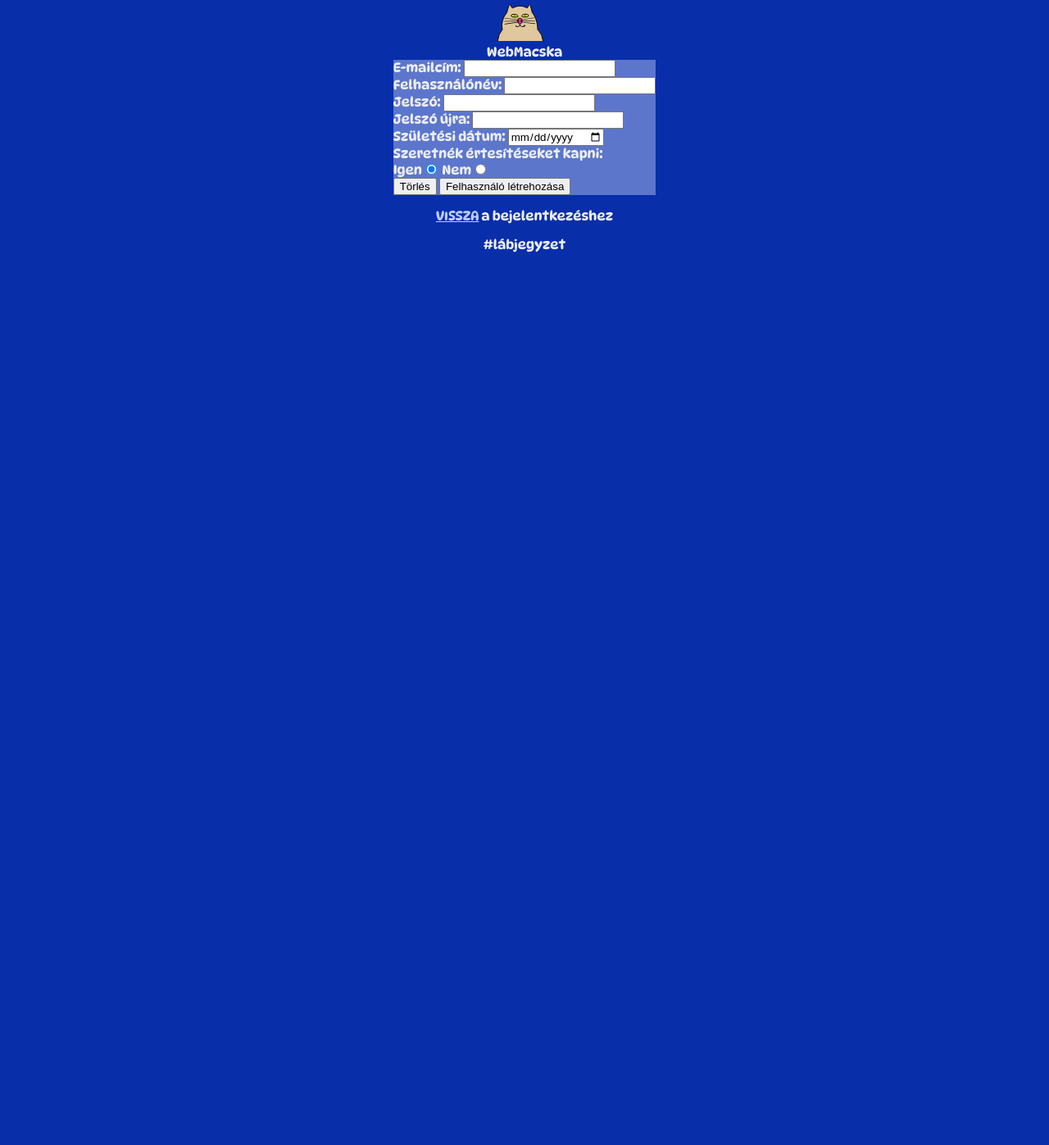
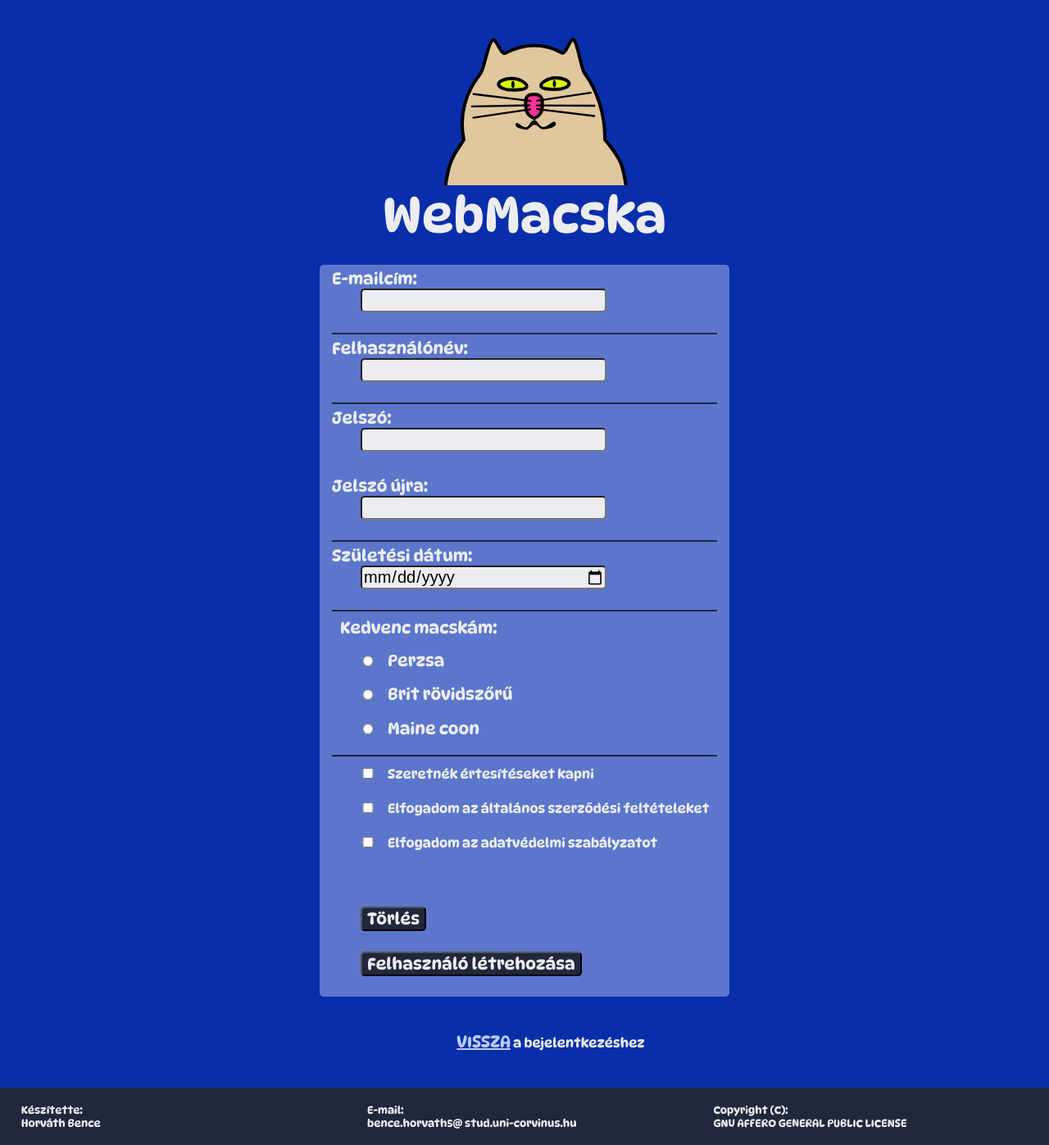
Before and after one commit to Horvath-B/webfejlesztes, a PHP site: page /pages/registration.html in a window 1280 px wide. Shown: the whole page at 82% size. Before the commit the page ends 308 px from the top, so only its background shows below. Run offline with PHP 8.4, Linux system fonts and the light colour scheme.

Commit message:
Reszponzivitás
Reszponzívvá téve, már csak a kezdő oldal és több kép van hátra.

```diff
--- a/pages/registration.html
+++ b/pages/registration.html
@@ -1,9 +1,9 @@
 <!DOCTYPE html>
-<html lang="en">
+<html lang="hu">
 <head>
     <meta charset="UTF-8">
     <meta name="viewport" content="width=device-width, initial-scale=1.0">
-    <title>Registration</title>
+    <title>WebMacska-Regisztráció</title>
     <link rel="stylesheet" href="../style.css">
     <style>@font-face {
         font-family: "DP";
@@ -11,25 +11,46 @@
     }</style>
 </head>
 <body>
-    <section>
+    <section class="f_logo">
         <img src="../images/logo.svg" alt="logo">
         <p style="margin: 0;padding: 0;">WebMacska</p>
     </section>
     <form action="https://rf.uni-corvinus.hu/webfejlesztes/receive.php" method="post">
-        <label>E-mailcím: <input type="email" name="email" class="arial"><br></label>
-        <label>Felhasználónév: <input type="text" name="username" class="arial"><br></label>
-        <label>Jelszó: <input type="password" name="password" class="arial"><br></label>
-        <label>Jelszó újra: <input type="password" name="password_again" class="arial"><br></label>
-        <label>Születési dátum: <input type="date" name="birth_date" class="arial"><br></label>
-        Szeretnék értesítéseket kapni: <br>
-        <label>Igen<input type="radio" name="notification" value="yes" checked></label>
-        <label>Nem<input type="radio" name="notification" value="no"></label><br>
-        <input type="reset" value="Törlés">
-        <input type="submit" value="Felhasználó létrehozása"><br>
+        <label for="em">E-mailcím:</label><input type="email" name="email" class="arial" id="em"><hr>
+        <label for="usr">Felhasználónév:</label><input type="text" name="username" class="arial" id="usr"><hr>
+        <label for="psw1">Jelszó:</label><input type="password" name="password" class="arial" id="psw1">
+        <label for="psw2">Jelszó újra:</label><input type="password" name="password_again" class="arial" id="psw2"><hr>
+        <label for="dt">Születési dátum:</label><input type="date" name="birth_date" class="arial" id="dt">
+        <hr>
+        <p class="pp">
+            Kedvenc macskám:<br>
+            <input type="radio" name="fav" value="persian" id="radio_a"><label for="radio_a">Perzsa</label><br>
+            <input type="radio" name="fav" value="brit" id="radio_b"><label for="radio_b">Brit rövidszőrű</label><br>
+            <input type="radio" name="fav" value="maine_coon" id="radio_c"><label for="radio_c">Maine coon</label><br>
+        </p>
+        <hr>
+        <p class="pp">
+            <input type="checkbox" name="check1" value="notification" id="check_a"><label for="check_a" class="check">Szeretnék értesítéseket kapni</label><br>
+            <input type="checkbox" name="check2" value="terms" id="check_b"><label for="check_b" class="check">Elfogadom az általános szerződési feltételeket</label><br>
+            <input type="checkbox" name="check3" value="privacy" id="check_c"><label for="check_c" class="check">Elfogadom az adatvédelmi szabályzatot</label><br>
+        </p>
+        <input type="reset" value="Törlés" class="bttn">
+        <input type="submit" value="Felhasználó létrehozása" class="bttn">
     </form>
-    <p><a href="../index.html" class="aa">VISSZA</a> a bejelentkezéshez</p>
+    <p class="pp"><a href="../index.html" class="aa">VISSZA</a> a bejelentkezéshez</p>
     <footer>
-        #lábjegyzet
+        <div class="outer">
+            <div>Készítette:</div>
+            <div>Horváth Bence</div>
+        </div>
+        <div class="outer">
+            <div>E-mail:</div>
+            <div>bence.horvath5@ stud.uni-corvinus.hu</div>
+        </div>
+        <div class="outer">
+            <div>Copyright (C):</div>
+            <div>GNU AFFERO GENERAL PUBLIC LICENSE</div>
+        </div>
     </footer>
 </body>
 </html>
--- a/style.css
+++ b/style.css
@@ -15,6 +15,7 @@ body{
     flex-direction: column;
     font-family: 'DP';
     align-items: center;
+    min-height: 100vh; /*footer mindig alul: https://www.30secondsofcode.org/css/s/footer-at-the-bottom/*/
 }
 a{text-decoration: none;}
 a:visited{color: #ECEDF0;}
@@ -243,8 +254,228 @@ header ul li img{
 .aa, .aa:visited{
     text-decoration: underline;
     color:#BBCBFF;
+    font-size: 20px;
 }
 .aa:hover, .aa:visited:hover{color:#5C76CC}
+
+.f_logo{
+    min-width: 315px;
+    width: 80vw;
+    min-height: 150px;
+    display: flex;
+    flex-direction: row;
+    justify-content: center;
+    margin: 5% 0 10% 0;
+}
+.f_logo img{
+    min-height: 100px;
+    height: 15vh;
+}
+.f_logo p{
+    text-align: center;
+    font-size: 40px;
+    width: 100%;
+    margin:0;
+}
+
 form{
+    min-width: 315px;
+    width: 60vw;
     background-color: #5C76CC;
+    font-size: 20px;
+    display: flex;
+    flex-direction: column;
+    border-radius: 5px;
+    padding: 0;
+    margin-bottom: 3%;
 }
+form label{
+    margin: 1% 0 0 3%;
+}
+form input{
+    font-size: 20px;
+    margin: 0 0 5% 10%;
+    width: 75%;
+    max-width: 300px;
+    border-radius: 5px;
+    background-color: #ECEDF0;
+}
+form input.bttn{
+    font-family: 'DP';
+    background-color: #21273C;
+    color: #ECEDF0;
+    width: fit-content;
+
+}
+form input.bttn:hover{
+    background-color: #BBCBFF;
+    color: #5C76CC;
+    cursor: pointer;
+}
+.pp{
+    margin: 0 0 3% 5%;
+    line-height: 2em;
+}
+
+#radio_a, #radio_b, #radio_c, #check_a, #check_b, #check_c{
+    margin: 0 0 3% 5%;
+    width:20px;
+}
+.check{
+    font-size: 16px;
+}
+
+form hr{
+    min-width: 300px;
+    width: 94%;
+    color: #21273C;
+    background-color: #21273C;
+    border-width: 0;
+    height: 2px;
+    margin: 0 3%;
+}
+
+/*FOOTER*/
+footer{
+    display: flex;
+    flex-direction: row;
+    justify-content: center;
+    width: 100%;
+
+    margin: 20% 0 0 0;
+    margin-top: auto;
+    background-color: #21273C;
+    color: #ECEDF0;
+    font-size: 11px;
+}
+footer .outer{
+    display: flex;
+    flex-direction: column;
+    width: 30%;
+    margin: 1.5%;
+}
+@media only screen and (min-width: 600px) {
+    /* tabletre vonatkozó beállítások */
+    header{
+        width: 100%;
+    }
+    header div.logo{
+        order: 1;
+        width:40%;
+        min-width: 249px;
+        max-width: 270px;
+        height: 50px;
+        margin: 1%;
+    }
+    header ul{
+        order: 2;
+        width: 40%;
+        min-width: 245px;
+    }
+    /*SHOP*/
+    .shop_menu{
+        width:10%;
+        flex-direction: column;
+        justify-content: center;
+    }
+    .shop_menu #b_cats, .shop_menu #b_habitats{
+        width: 96%;
+        min-width: 100px;
+        margin: 15% 2%;
+    }
+    .shop_elements{
+        width: 85%;
+    }
+
+    /*FORM*/
+    .f_logo{
+        margin: 2% 0 5% 0;
+    }
+    .f_logo img{
+        height: 20vh;
+    }
+    .f_logo p{
+        font-size: 45px;
+    }
+}
+@media only screen and (min-width: 768px) {
+    /* számítógépre vonatkozó beállítások */
+    header{
+        width: 100%;
+    }
+    header div.logo{
+        order: 1;
+        width:38%;
+        min-width: 249px;
+        height: 50px;
+        margin: 1%;
+    }
+    header ul{
+        order: 2;
+        width: auto;
+        min-width: 60%;
+    }
+    header ul li{
+        min-width: fit-content;
+    }
+    header ul .mobil{display: inline;}
+    header nav.dropdown{
+        order: 3;
+        width: 98%;
+        margin: 1%;
+    }
+    .dropdown button{display: none;}
+    .dropdown div{
+        display: flex;
+        flex-direction: row;
+        justify-content: space-between;
+        width: 100%;
+        margin: 0;
+        border-bottom: #BBCBFF solid 2px;
+    }
+    .dropdown:hover div{
+        display: flex;
+    }
+    .dropdown div a{
+        margin: 0;
+        margin-bottom: 0.5%;
+        padding: 5px;
+        border-radius: 5px;
+        width: 23%;
+        text-align: center;
+    }
+    /*SHOP*/
+
+    .shop_menu{
+        width:10%;
+        flex-direction: column;
+        justify-content: center;
+    }
+    .shop_menu #b_cats, .shop_menu #b_habitats{
+        width: 96%;
+        min-width: 115px;
+        font-size: 20px;
+        margin: 15% 2%;
+    }
+    .shop_elements{
+        width: 85%;
+    }
+
+    /*FORM*/
+    .f_logo{
+        margin: 2% 0 2% 0;
+        max-width: 500px;
+    }
+    .f_logo img{
+        height: 25vh;
+    }
+    .f_logo p{
+        font-size: 60px;
+    }
+    form{
+        max-width: 500px;
+    }
+
+    /*FOOTER*/
+    footer{font-size: 13px;}
+}
```
Also changed, not shown: other parts of style.css (+25 -15 lines), index.html (+18 -7 lines), pages/forgotten_password.html (+21 -10 lines), pages/main.html (+21 -22 lines), pages/minigame.html (+16 -2 lines), pages/shop.html (+17 -4 lines), pages/test.html (deleted, +0 -63 lines), scripts/script_main.js (added, +17 -0 lines).
